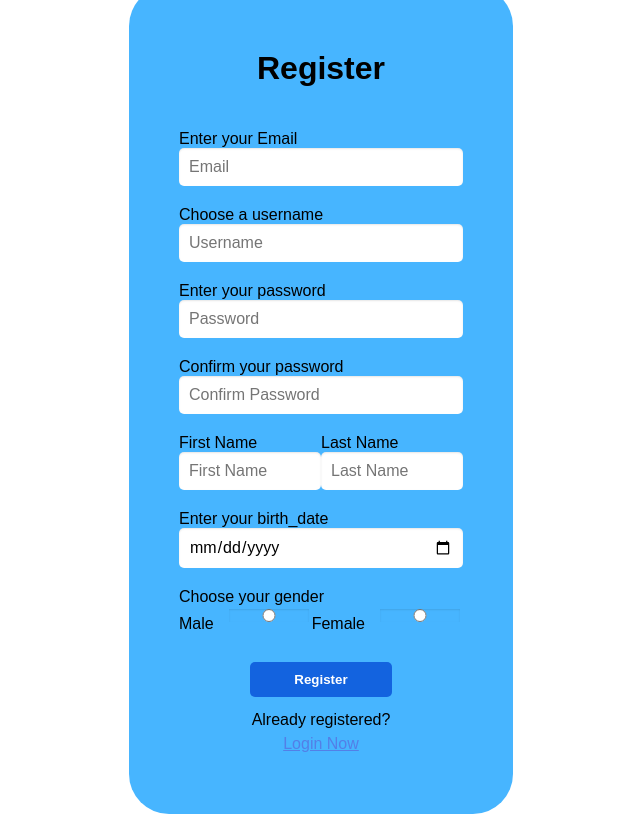
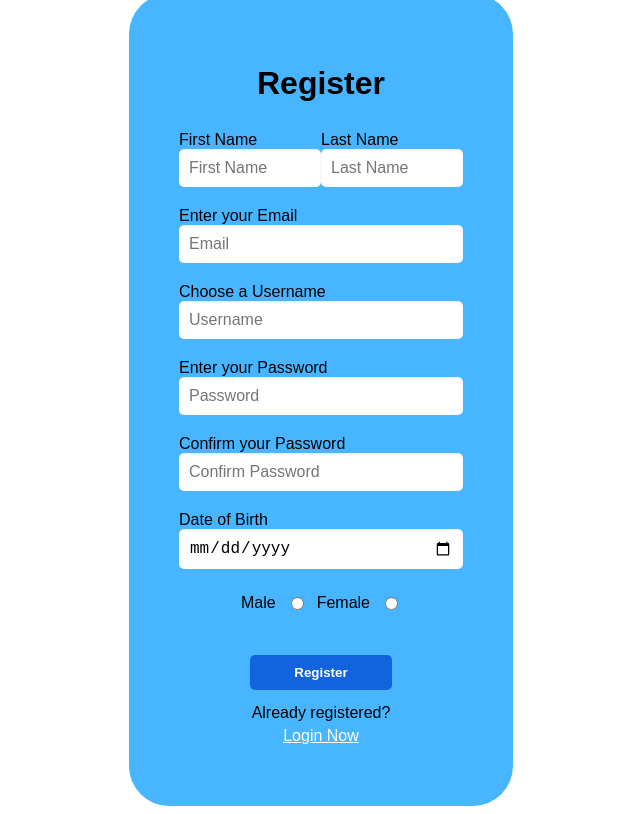
Before and after one commit to HseinKt/Code-Editor, a React (Create React App) app in the folder code_editor/: page /register in a window 1280 px wide. Shown: the whole page, without its empty margins (319-959 px from the left). Built offline with nearby package versions, Linux system fonts and the light colour scheme.

Commit message:
Fixed some stylings in the registration page

```diff
--- a/code_editor/src/components/register_page/register.js
+++ b/code_editor/src/components/register_page/register.js
@@ -4,42 +4,45 @@ const register = ()=>{
       <div className="register-container">
         <h1 className="register-title">Register</h1>
         <div className="register-form">
+        <div className="name-container">
+            <div>
+              <label htmlFor="first_name">First Name</label>
+              <input type="text" id="first_name" placeholder="First Name" />
+            </div>
+            <div>
+              <label htmlFor="last_name">Last Name</label>
+              <input type="text" id="last_name" placeholder="Last Name" />
+            </div>
+          </div>
           <div>
             <label htmlFor="email">Enter your Email</label>
             <input id="email" placeholder="Email" />
           </div>
           <div>
-            <label htmlFor="username">Choose a username</label>
+            <label htmlFor="username">Choose a Username</label>
             <input id="username" placeholder="Username" />
           </div>
           <div>
-            <label htmlFor="password">Enter your password</label>
+            <label htmlFor="password">Enter your Password</label>
             <input id="password" type="password" placeholder="Password" />
           </div>
           <div>
-            <label htmlFor="confirm_password">Confirm your password</label>
+            <label htmlFor="confirm_password">Confirm your Password</label>
             <input id="confirm_password" type="password" placeholder="Confirm Password" />
-          </div>
-          <div className="name-container">
-            <div className="input-wrapper">
-              <label htmlFor="first_name">First Name</label>
-              <input type="text" id="first_name" placeholder="First Name" />
             </div>
-            <div className="input-wrapper">
-              <label htmlFor="last_name">Last Name</label>
-              <input className="x" type="text" id="last_name" placeholder="Last Name" />
-            </div>
-          </div>
           <div>
-            <label htmlFor="birth_date">Enter your birth_date</label>
+            <label htmlFor="birth_date">Date of Birth</label>
             <input type="date" id="birth_date"/>
           </div>
-          <label htmlFor="gender">Choose your gender</label>
           <div id="gender" className="gender">
-            <label htmlFor="male">Male</label>
-            <input type="radio" id="male" value="male" />
+            <div>
+              <label htmlFor="male">Male</label>
+              <input type="radio" id="male" value="male" />
+            </div>
+            <div>
             <label htmlFor="female">Female</label>
             <input type="radio" id="female" value="female" />
+            </div>
           </div>
           <button type="submit" className="register-button" id="register-button">Register</button>
           <div className="register-link">
--- a/code_editor/src/index.css
+++ b/code_editor/src/index.css
@@ -94,7 +94,6 @@ code {
   justify-content: center;
   height: 100vh;
 }
-
 .register-container {
   border-radius: 40px;
   background-color: var(--cyan);
@@ -102,10 +101,53 @@ code {
   padding: 50px;
   box-sizing: border-box;
 }
+.register-title {
+  text-align: center;
+}
 
-.register-title {
-  margin-top: 5%;
+.register-form {
+  margin-top: 10%;
+}
+.register-form input {
+  display: block;
+  width: 100%;
+  padding: 10px;
+  margin-bottom: 20px;
+  border-radius: 5px;
+  border: none;
+  box-shadow: inset 0 1px 2px rgba(0, 0, 0, 0.1);
+  box-sizing: border-box;
+  font-size: 16px;
+}
+.register-link {
+  margin-top: 3%;
   text-align: center;
+  display: flex;
+  justify-content: space-between;
+  padding: 2%;
+  flex-direction: column;
+}
+
+a {
+  color: #ffffff;
+  margin: 2%;
+}
+
+.gender {
+  display: flex;
+  justify-content: center;
+}
+.gender>div{
+  display: flex;
+  padding: 5px;
+}
+.gender label {
+  margin-right: 10px;
+}
+
+.name-container {
+  display: flex;
+  justify-content: space-between;
 }
 
 .register-button {
@@ -120,51 +162,7 @@ code {
   font-weight: bold;
   cursor: pointer;
 }
-
-.register-form {
-  margin-top: 15%;
+.register-button:hover{
+  background-color: var(--light_blue);
+  color: black;
 }
-
-.register-form input {
-  display: block;
-  width: 100%;
-  padding: 10px;
-  margin-bottom: 20px;
-  border-radius: 5px;
-  border: none;
-  box-shadow: inset 0 1px 2px rgba(0, 0, 0, 0.1);
-  box-sizing: border-box;
-  font-size: 16px;
-  font-family: inherit;
-}
-
-.register-link {
-  margin-top: 3%;
-  text-align: center;
-  display: flex;
-  justify-content: space-between;
-  padding: 2%;
-  flex-direction: column;
-}
-
-a {
-  color: #537fe7;
-  margin: 2%;
-}
-
-.gender {
-  display: flex;
-  align-items: center;
-  margin-bottom: 20px;
-}
-
-.gender label {
-  margin-right: 10px;
-}
-
-.name-container {
-  display: flex;
-}
-.first_name {
-  margin-right: 25px;
-}
```
